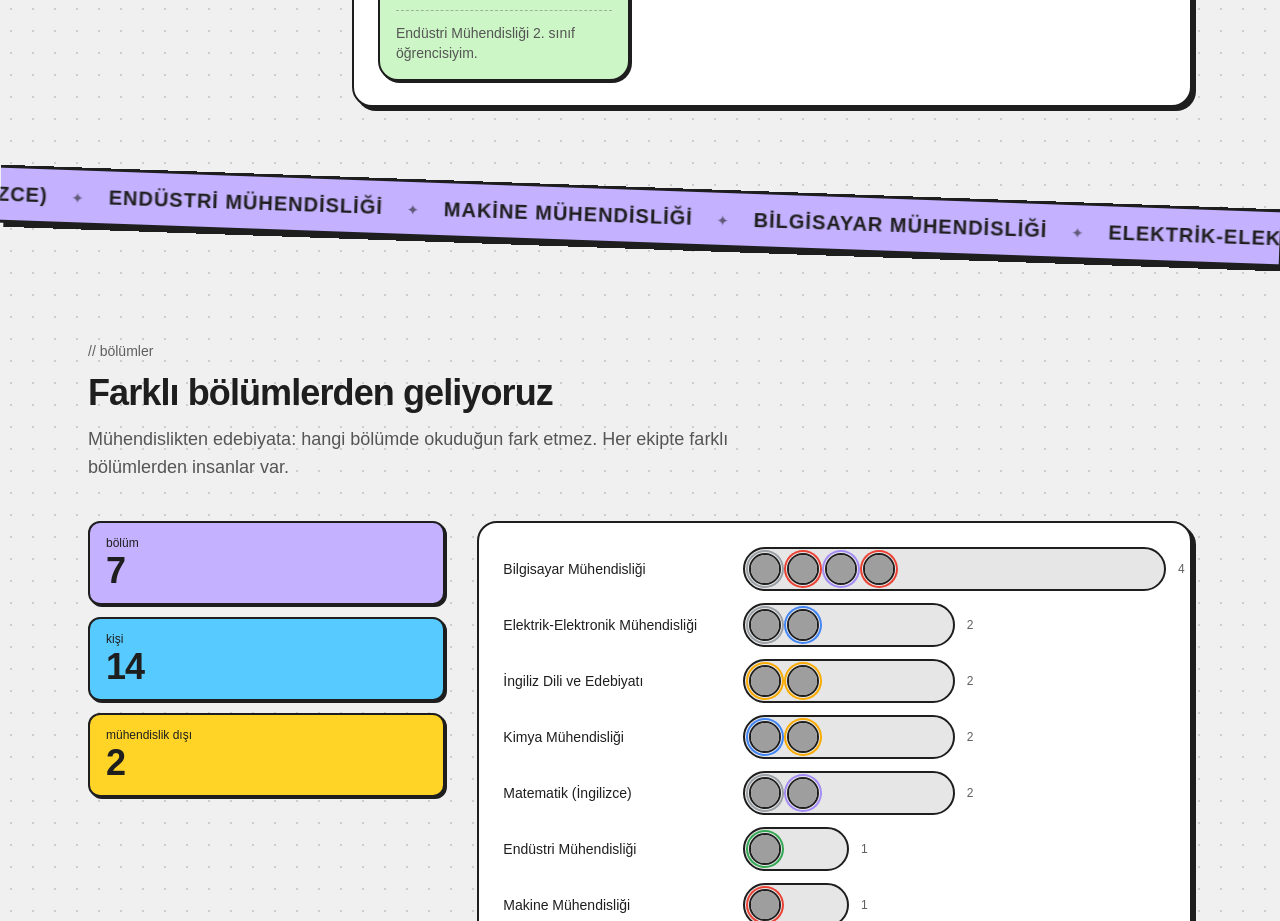
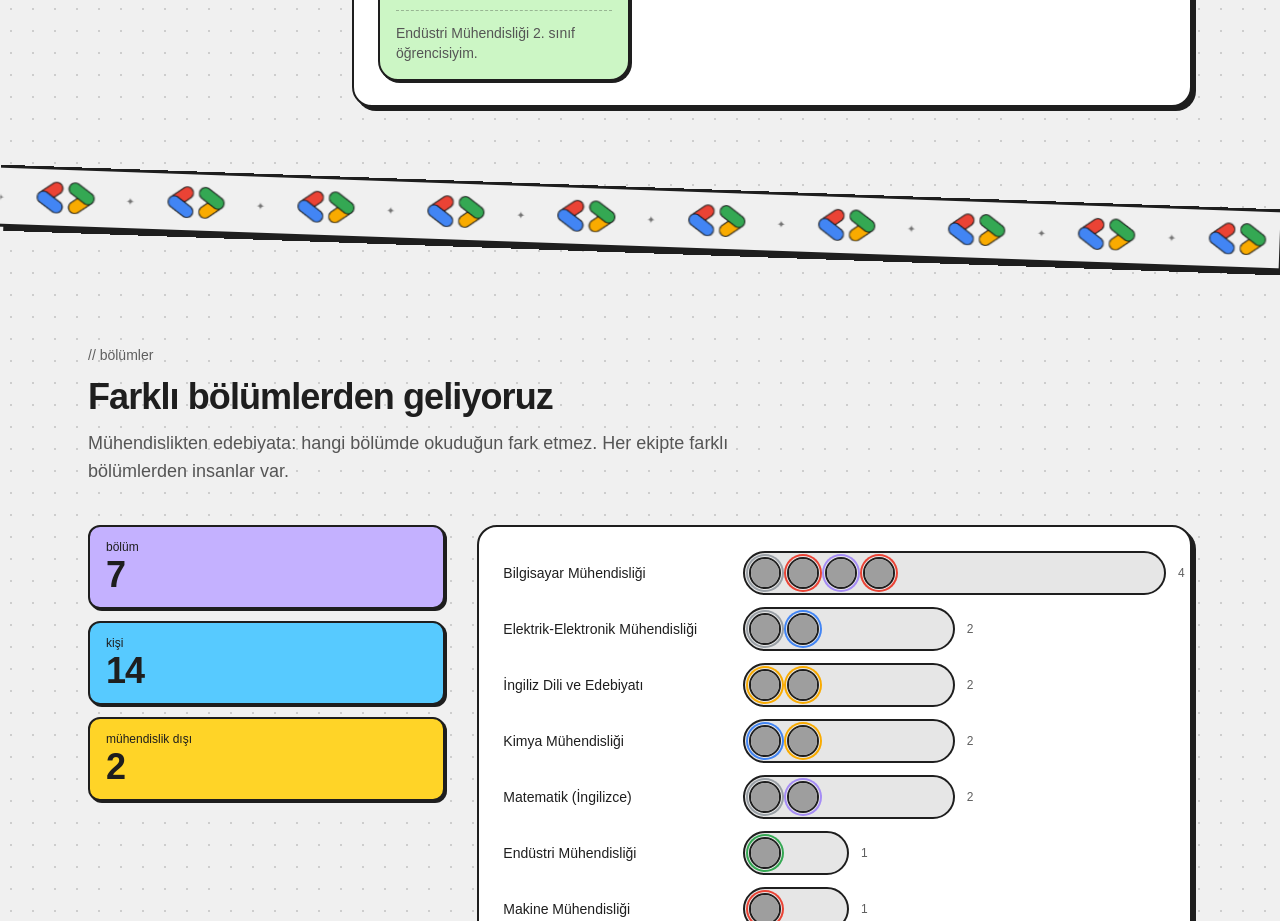
Before and after one commit to nidakd/gdg-baibu, a Next.js app: page /ekip in a window 1280 px wide. Shown: the part 3016-3937 px from the top of the page. Built offline with nearby package versions, Linux system fonts and the light colour scheme; grey boxes are pictures that could not be loaded; a web font is replaced by a local one.

Commit message:
feat: ekip sayfasında bölüm şeridi yerine yavaş kayan GDG simgeli şerit

```diff
--- a/src/app/ekip/page.tsx
+++ b/src/app/ekip/page.tsx
@@ -128,11 +128,7 @@ export default function TeamPage() {
         </div>
       </div>
 
-      <MarqueeRibbon
-        words={departments.map((d) => d.name.toLocaleUpperCase("tr"))}
-        colorClass="bg-lilac-halftone"
-        tilt="right"
-      />
+      <MarqueeRibbon logos colorClass="bg-off-white" tilt="right" duration={60} />
 
       <Section
         id="bolumler"
```
